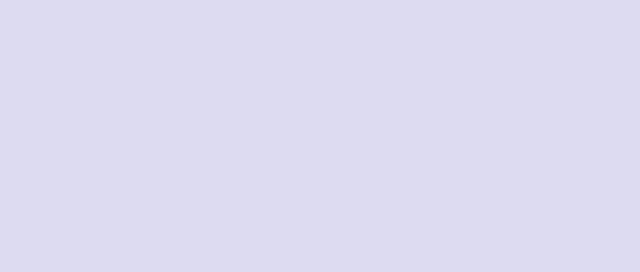
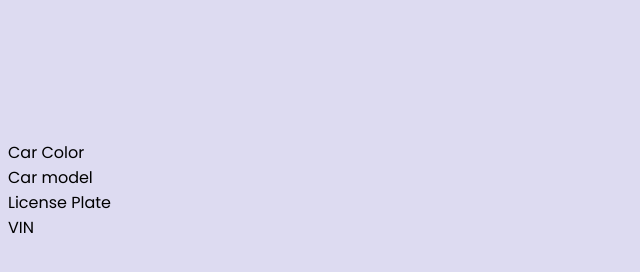
Before and after one commit to Stay-While/stayawhile, a plain HTML site: page pages/profile.html in a window 1280 px wide. Shown: the whole page, without its empty margins (0-640 px from the left). Drawn offline with nearby package versions, Linux system fonts and the light colour scheme; sample sign-in values are in the browser's storage.

Commit message:
Update profile.html

```diff
--- a/pages/profile.html
+++ b/pages/profile.html
@@ -47,6 +47,10 @@
         </div>
       </header>
       <div id="countdown"></div>
+        <div> Car Color</div>
+       <div> Car model</div>
+     <div> License Plate</div>
+       <div> VIN</div>
     </div>
   </body>
 </html>
```
